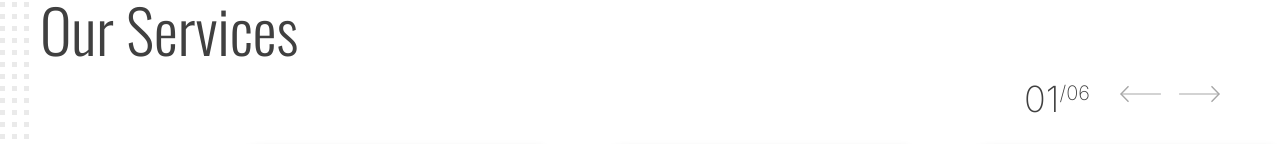
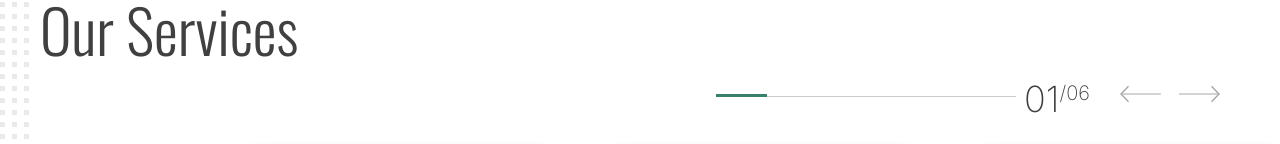
Before and after one commit to MaksymZerkakh/decbase-modern-interior, a Next.js app: page / in a window 1280 px wide. Shown: the part 763-907 px from the top of the page. Built offline with nearby package versions, Linux system fonts and the light colour scheme.

Commit message:
Adding new elements

```diff
--- a/src/app/components/Services.jsx
+++ b/src/app/components/Services.jsx
@@ -69,6 +69,11 @@ const Services = () => {
                     <h2 className="text-5xl md:text-6xl pt-3 font-light">Our Services</h2>
                 </div>
 
+                <div className="flex justify-end">
+                    <div className="slider_line">
+                        <span style={{ left: `${currentSlide * (100 / sliderContent.length)}%` }}></span>
+                    </div>
+
                     <div className="flex justify-end pr-5 slider-con pb-5">
                         <div className="ml-2 flex mr-5"><span className="text-4xl font-extralight">{(currentSlide + 1).toString().padStart(2, '0')}</span> <span className="text-xl font-extralight">/</span> <span className="text-xl font-extralight">{sliderContent.length.toString().padStart(2, '0')}</span></div>
                         <div className="slider_nav">
@@ -104,6 +109,7 @@ const Services = () => {
                             </div>
                         </div>
                     </div>
+                </div>
             </WrapperContainer>
 
                 <Slider
--- a/src/app/sass/base/elements/_body.scss
+++ b/src/app/sass/base/elements/_body.scss
@@ -160,3 +160,27 @@ p {
 		display: none;
 	}
 }
+
+
+.slider_line {
+	display: block;
+    width: 300px;
+    height: 1px;
+    margin-left: auto;
+    background: #CCCCCC;
+    z-index: 3;
+    position: relative;
+	margin: 17px 0;
+
+	span {
+		display: block;
+		width: 17%;
+		height: 3px;
+		background: $color__main;
+		position: absolute;
+		left: 10%;
+		bottom: 0;
+		transition: all 0.5s;
+	}
+
+  }
--- a/src/app/style.css
+++ b/src/app/style.css
@@ -632,6 +632,28 @@ p {
 	}
 }
 
+.slider_line {
+	display: block;
+	width: 300px;
+	height: 1px;
+	margin-left: auto;
+	background: #CCCCCC;
+	z-index: 3;
+	position: relative;
+	margin: 17px 0;
+}
+
+.slider_line span {
+	display: block;
+	width: 17%;
+	height: 3px;
+	background: #37806B;
+	position: absolute;
+	left: 10%;
+	bottom: 0;
+	transition: all 0.5s;
+}
+
 hr {
 	background-color: #ccc;
 	border: 0;
```
Also changed, not shown: 1 other file (tests, documents, lock files or other folders). Lines whose indentation alone changed are shown as unchanged.
